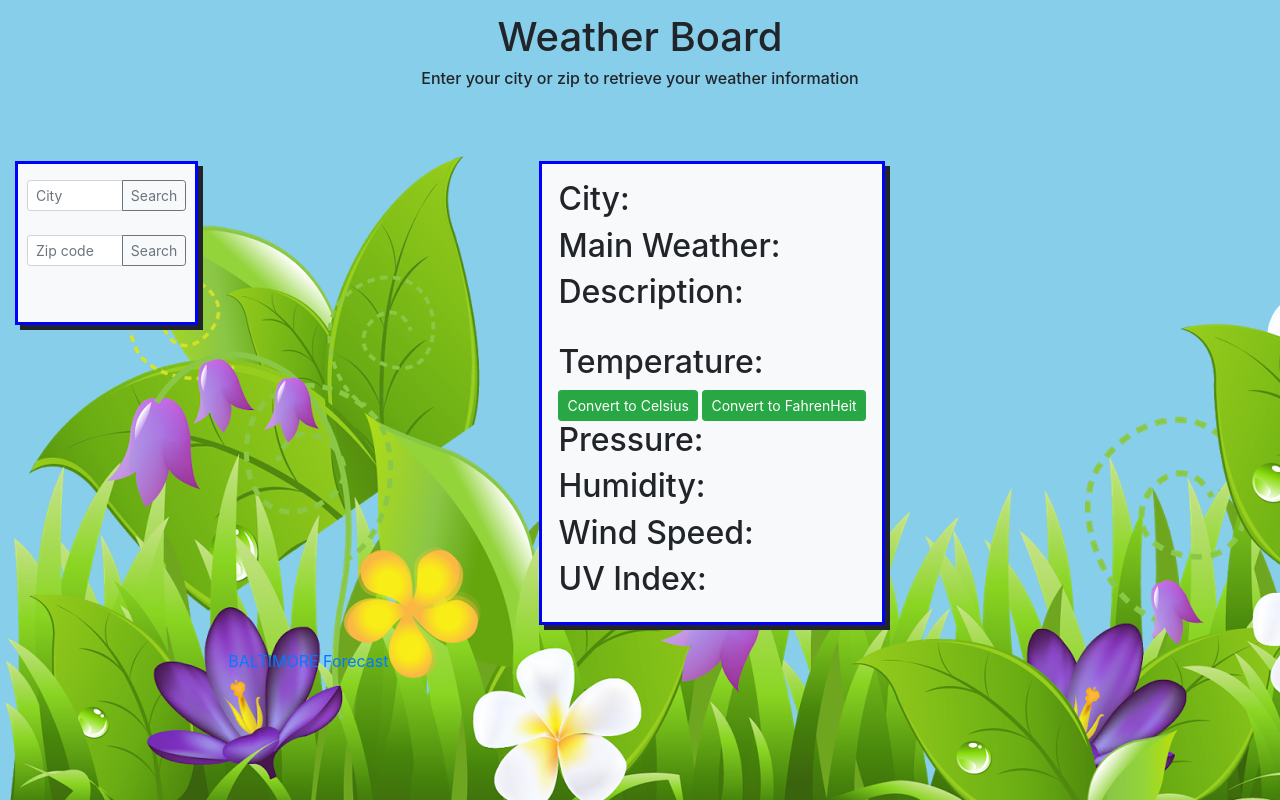
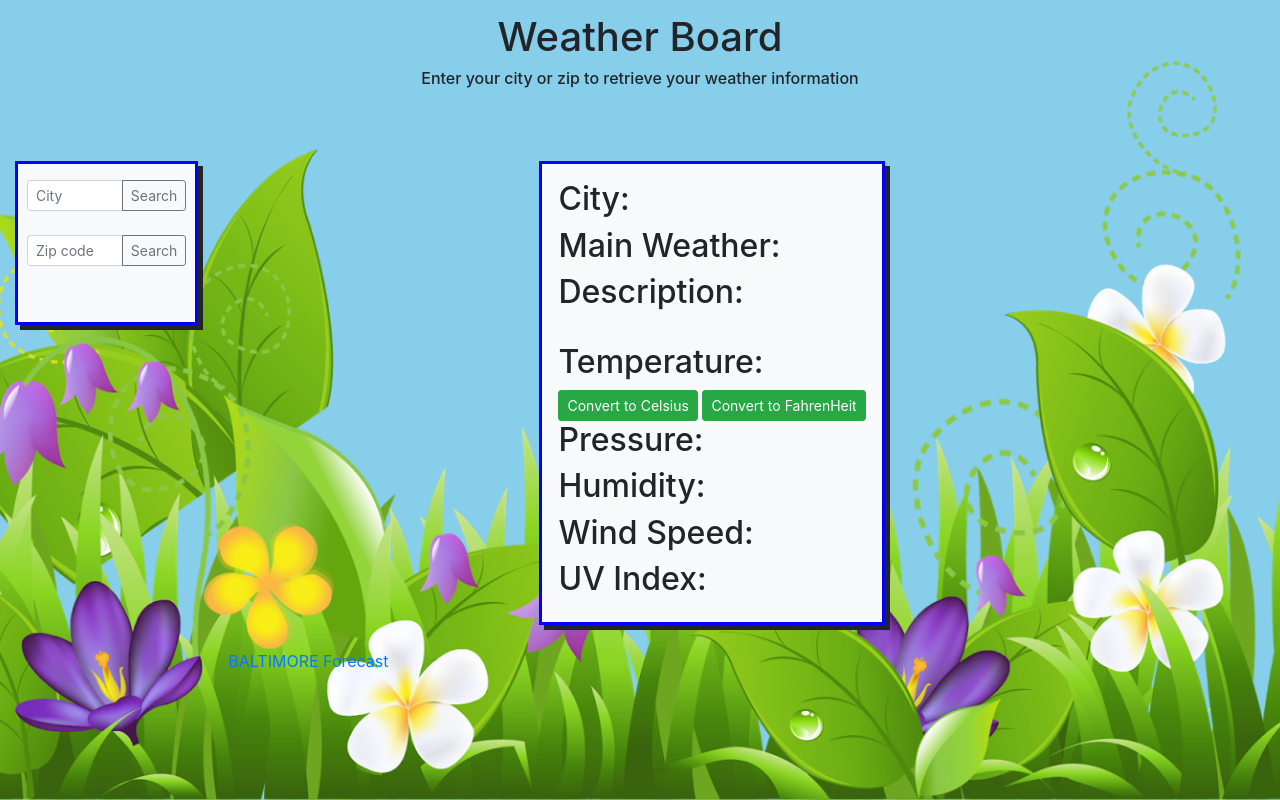
Before and after one commit to Kina-rain/WeatherBoard, a plain HTML site: page index.html in a window 1280 px wide. Drawn offline with nearby package versions, Linux system fonts and the light colour scheme; a script that the page names is missing.

Commit message:
fixed some issues

```diff
--- a/assets/css/weather.css
+++ b/assets/css/weather.css
@@ -28,6 +28,10 @@
     body {
         background-color: skyblue;
         background-image: url("../images/spring.png");
+        background-position: bottom center;
+        background-attachment: fixed;
+        background-repeat: no-repeat;
+        background-size: cover;
        };
 }
 
```
Also changed, not shown: assets/images/WeatherScreenShot.png, 1 other file.
